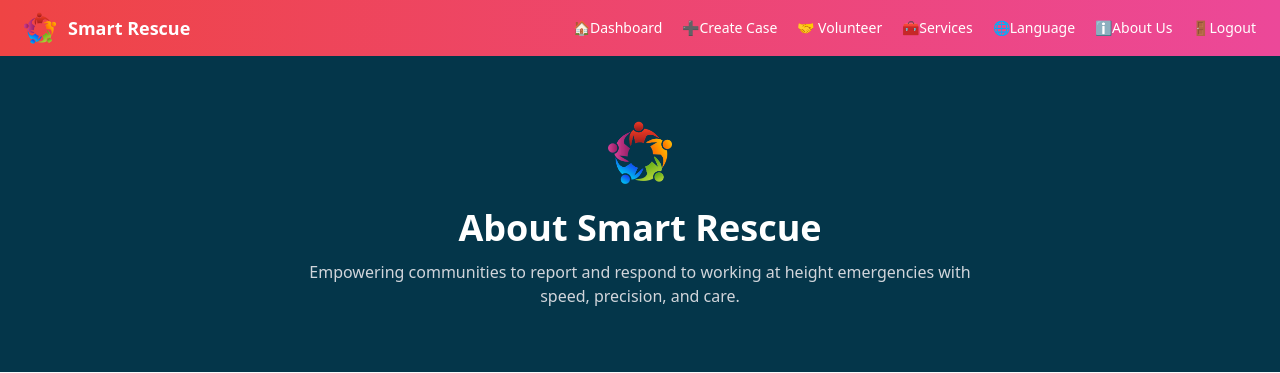
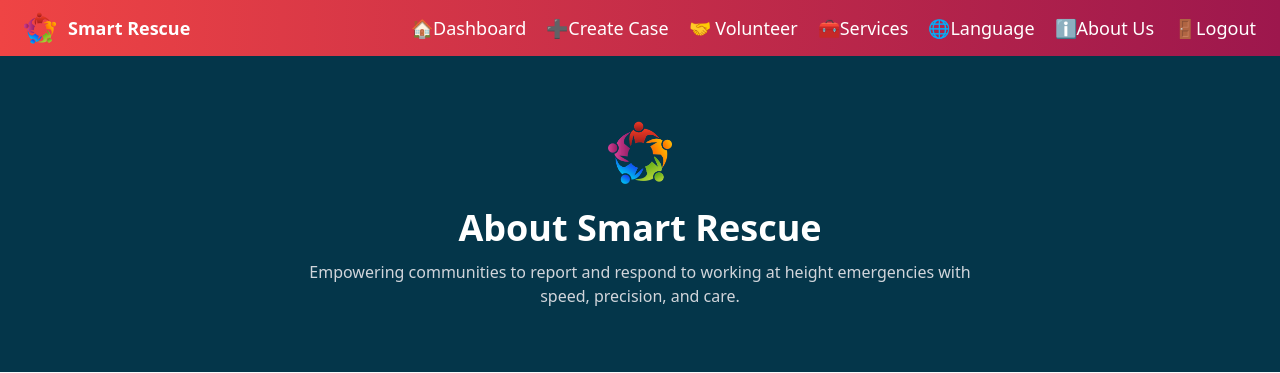
Before and after one commit to Amr-Barghothy/Smart-Rescue, a Django app: page /about in a window 1280 px wide. Shown: the top 373 px of the page. Run offline with Django 5.2, Linux system fonts and the light colour scheme; some libraries are stand-ins or nearby versions.

Commit message:
updated nav

```diff
--- a/smart_rescue/safeNowApp/templates/about.html
+++ b/smart_rescue/safeNowApp/templates/about.html
@@ -10,20 +10,19 @@
 </head>
 
 <body class="bg-[##fafbfd]">
-    <nav
-            class="between bg-gradient-to-r from-red-500 to-pink-500 p-12 text-white flex justify-between items-center px-6 py-3 shadow">
+    <nav class="between bg-gradient-to-r from-red-500 to-pink-800 p-12 text-white flex justify-between items-center px-6 py-3 shadow">
         <div class="flex items-center space-x-3">
             <img src="{% static 'images/Logo.png' %}" alt="WAHA Logo" class="w-8 h-8 rounded-xl">
             <a href="#" class="font-semibold text-lg">Smart Rescue</a>
         </div>
-        <ul class="flex space-x-5 text-sm">
-            <li><a href="/dashboard" class="hover:text-orange-400">🏠Dashboard</a></li>
-            <li><a href="/create_case" class="hover:text-orange-400"> ➕Create Case</a></li>
-            <li><a href="#" class="hover:text-orange-400">🤝 Volunteer</a></li>
-            <li><a href="/services" class="hover:text-orange-400">🧰Services</a></li>
-            <li><a href="#" class="hover:text-orange-400">🌐Language</a></li>
-            <li><a href="{% url 'about' %}" class="hover:text-orange-400">ℹ️About Us</a></li>
-            <li><a href="/logoutform" class="hover:text-orange-400">🚪Logout</a></li>
+        <ul class="flex space-x-5 text-lg">
+            <li><a href="/dashboard" class="hover:text-gray-300">🏠Dashboard</a></li>
+            <li><a href="/create_case" class="hover:text-gray-300"> ➕Create Case</a></li>
+            <li><a href="#" class="hover:text-gray-300">🤝 Volunteer</a></li>
+            <li><a href="/services" class="hover:text-gray-300">🧰Services</a></li>
+            <li><a href="#" class="hover:text-gray-300">🌐Language</a></li>
+            <li><a href="{% url 'about' %}" class="hover:text-gray-300">ℹ️About Us</a></li>
+            <li><a href="/logoutform" class="hover:text-gray-300">🚪Logout</a></li>
         </ul>
     </nav>
 
```
Also changed, not shown: smart_rescue/safeNowApp/templates/Dashboard.html (+9 -10 lines), smart_rescue/safeNowApp/templates/create_case.html (+9 -10 lines), smart_rescue/safeNowApp/templates/services.html (+11 -12 lines).
